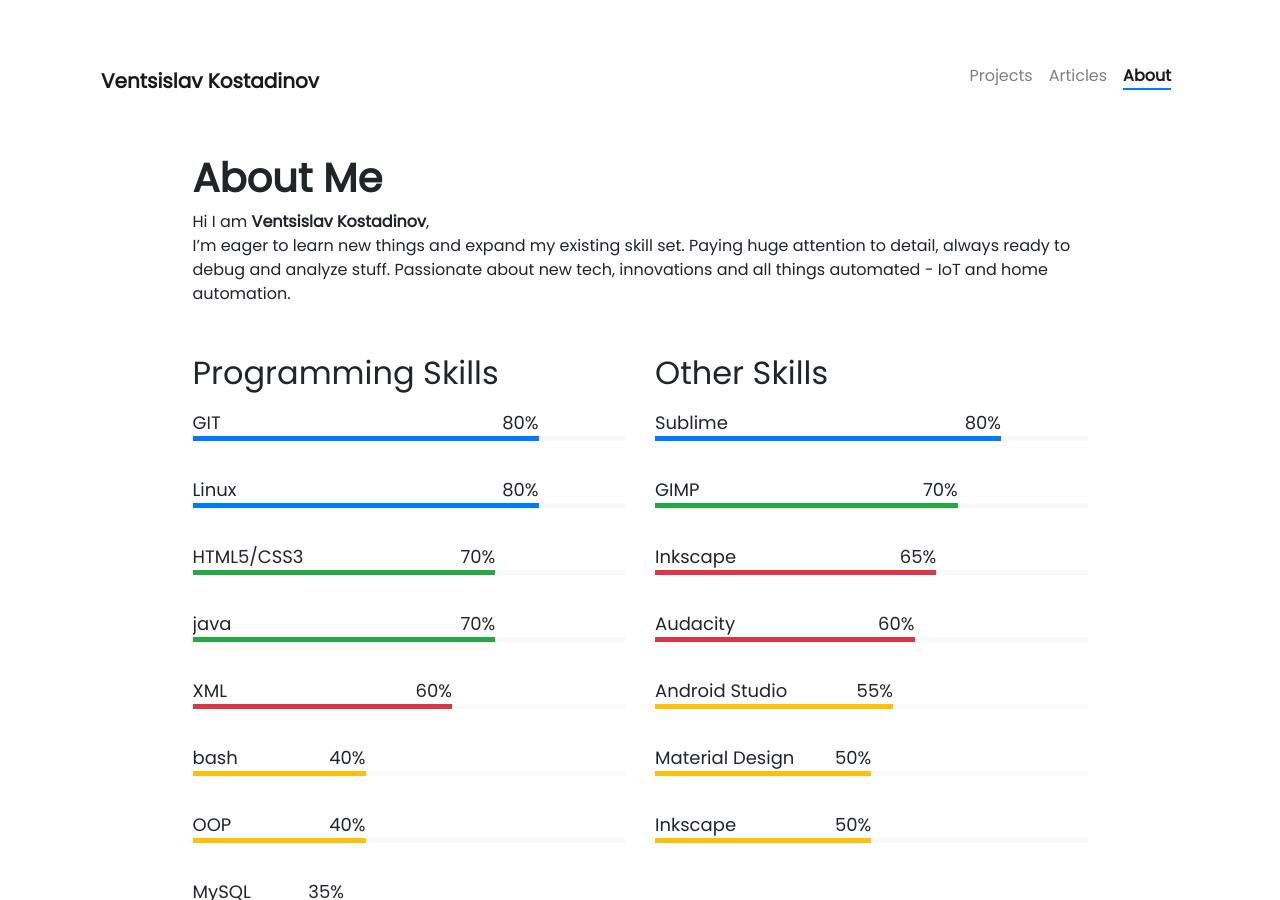
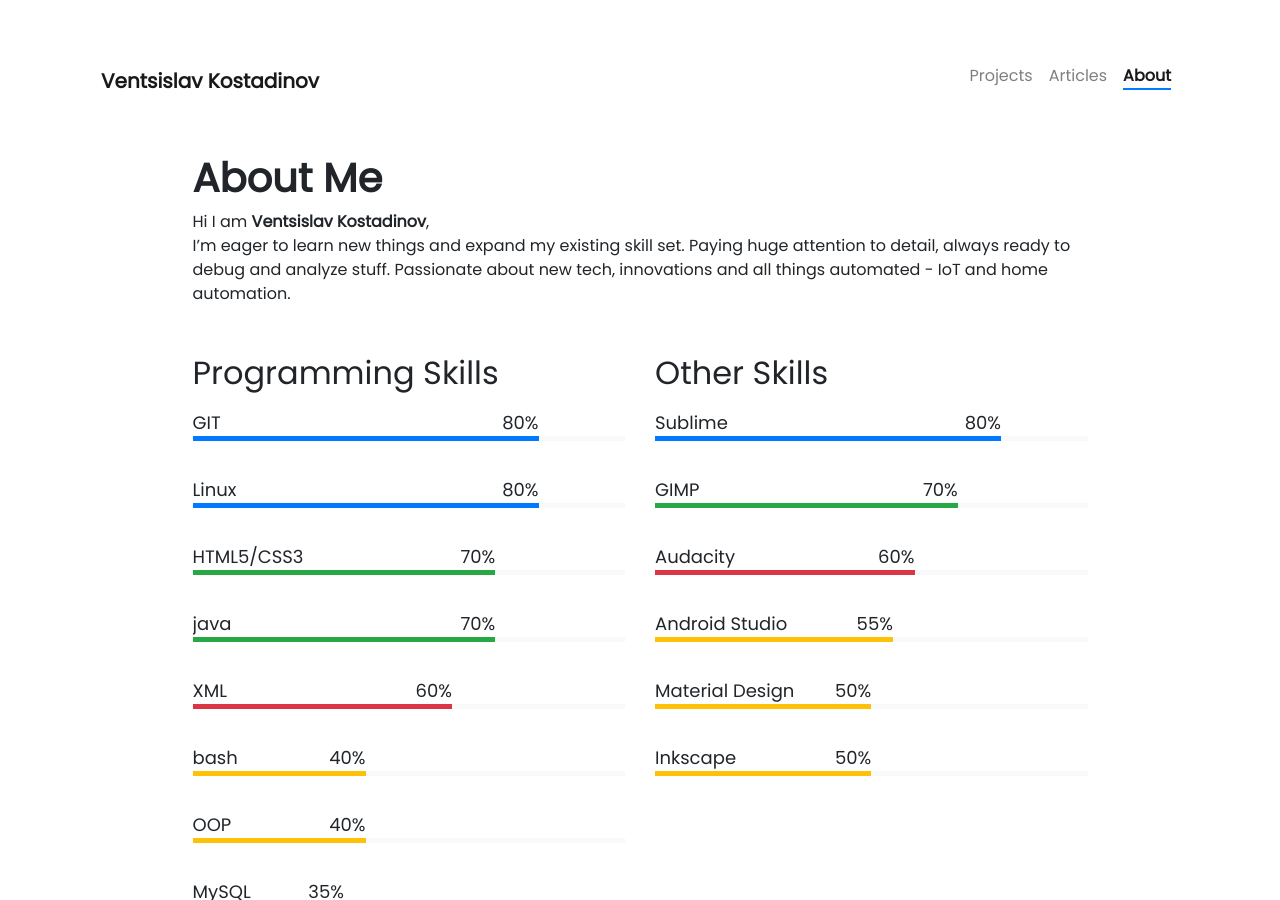
Before and after one commit to clappingmonkey/personal-site, a Jekyll site: the page built from pages/about.md, in a window 1280 px wide and 900 px high. Built offline with Jekyll 4.4.1, drawn with Linux system fonts in a browser that asks for light colours; nearby versions of some CDN libraries.

Commit message:
edited the skills file

```diff
--- a/_data/other-skills.yml
+++ b/_data/other-skills.yml
@@ -5,10 +5,6 @@
 - name: GIMP
   percentage: 70
   color: success
-
-- name: Inkscape
-  percentage: 65
-  color: danger
 
 - name: Audacity
   percentage: 60
--- a/_data/programming-skills.yml
+++ b/_data/programming-skills.yml
@@ -28,8 +28,8 @@
 
 - name: MySQL
   percentage: 35
-  color: info
+  color: dark
 
 - name: yaml
   percentage: 30
-  color: info
+  color: dark
```
